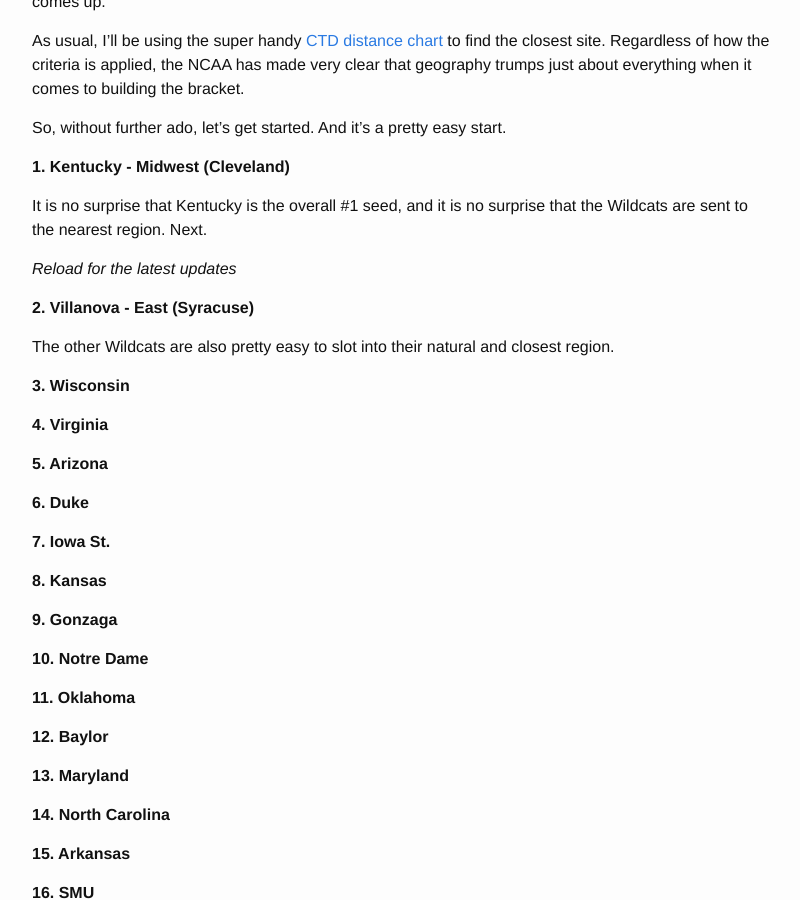
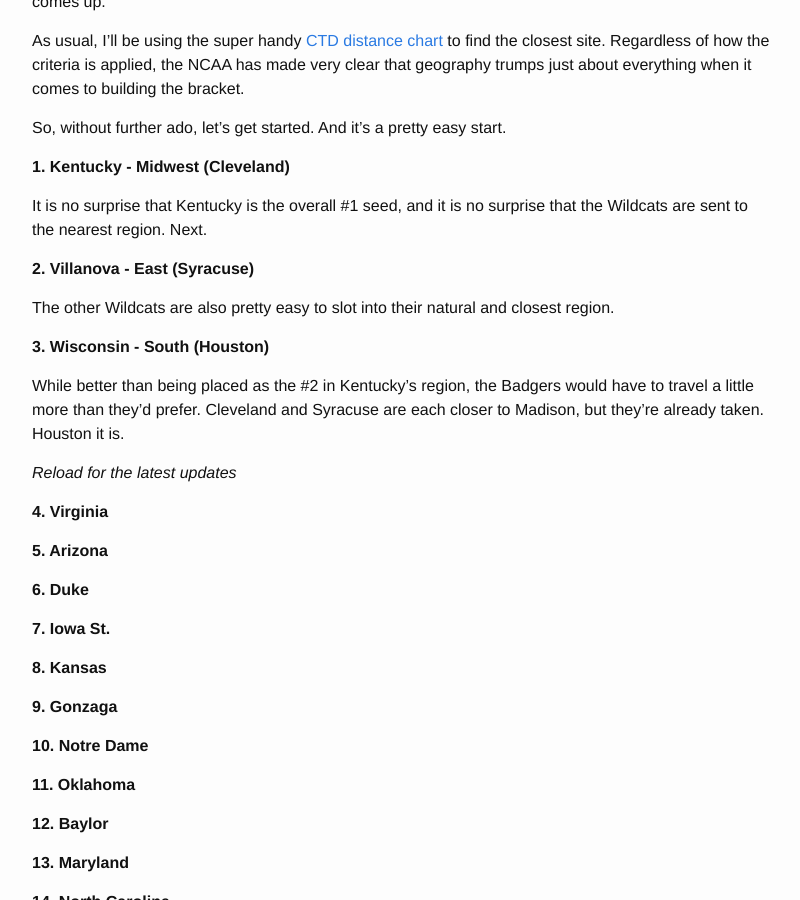
Before and after one commit to crashingthedance/blog.crashingthedance.com, a Jekyll site: the page built from _posts/2015-03-15-mocking_the_bracket.md, in a window 1280 px wide and 900 px high, scrolled down 1845 px. Shown: the whole window, without its empty margins (238-1038 px from the left). Built offline with Jekyll 4.4.1, drawn with Linux system fonts in a browser that asks for light colours.

Commit message:
Mock bracket update

```diff
--- a/_posts/2015-03-15-mocking_the_bracket.md
+++ b/_posts/2015-03-15-mocking_the_bracket.md
@@ -108,15 +108,19 @@ So, without further ado, let's get started. And it's a pretty easy start.
 It is no surprise that Kentucky is the overall #1 seed, and it is no surprise
 that the Wildcats are sent to the nearest region. Next.
 
-<a name='latest'></a>
-*Reload for the latest updates*
-
 **2. Villanova - East (Syracuse)**
 
 The other Wildcats are also pretty easy to slot into their natural and closest
 region.
 
-**3. Wisconsin**
+**3. Wisconsin - South (Houston)**
+
+While better than being placed as the #2 in Kentucky's region, the Badgers would
+have to travel a little more than they'd prefer. Cleveland and Syracuse are each
+closer to Madison, but they're already taken. Houston it is.
+
+<a name='latest'></a>
+*Reload for the latest updates*
 
 **4. Virginia**
 
```
